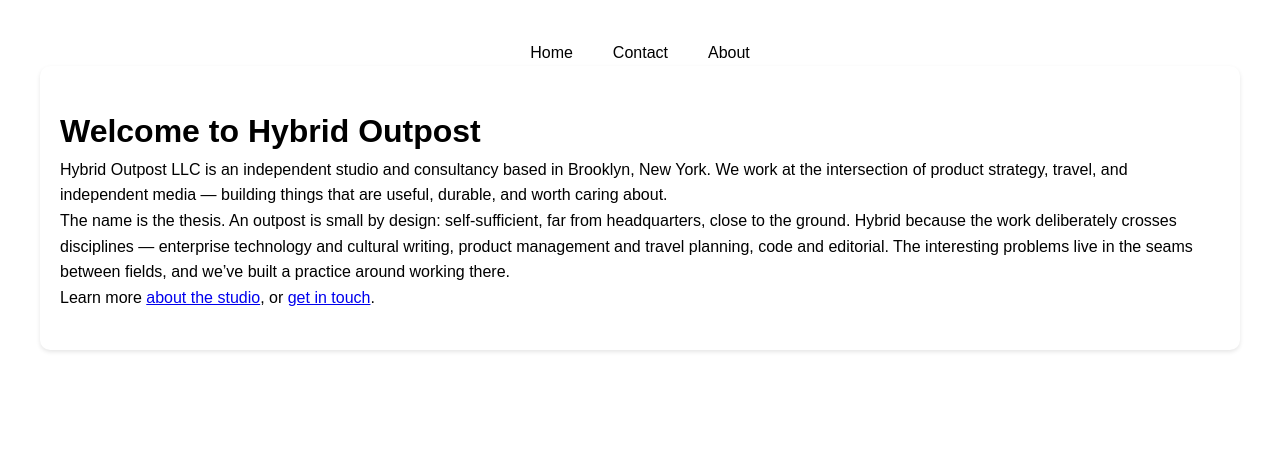
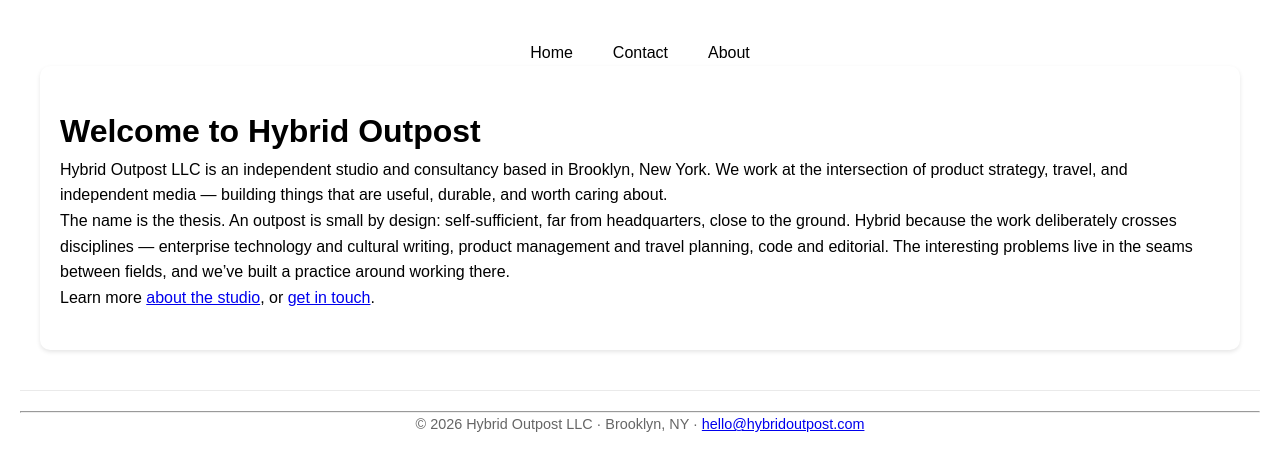
Before and after one commit to Hybrid-Outpost/hybridoutpost.github.io, a Jekyll site: the page built from index.md, in a window 1280 px wide. Shown: the top 471 px of the page. Built offline with Jekyll 4.4.1, drawn with Linux system fonts in a browser that asks for light colours.

Commit message:
Update default.html include footer

```diff
--- a/_layouts/default.html
+++ b/_layouts/default.html
@@ -20,5 +20,11 @@
   <main>
     {{ content }}
   </main>
+  <footer>
+  <hr>
+  <p>&copy; {{ site.time | date: "%Y" }} Hybrid Outpost LLC &middot; Brooklyn, NY &middot; <a href="mailto:hello@hybridoutpost.com">hello@hybridoutpost.com</a></p>
+</footer>
+
+
 </body>
 </html>
```
